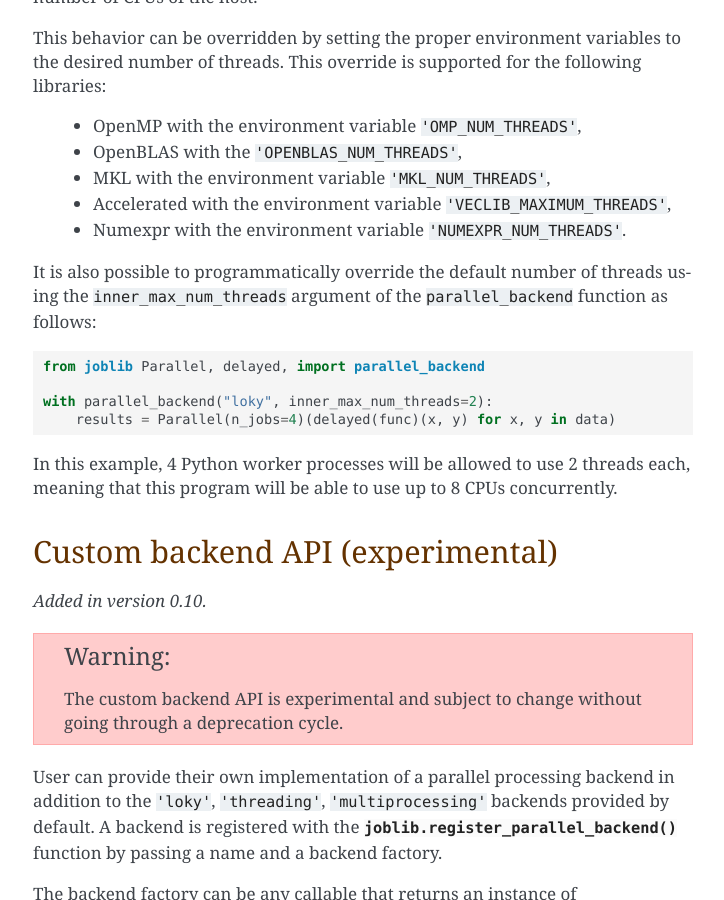
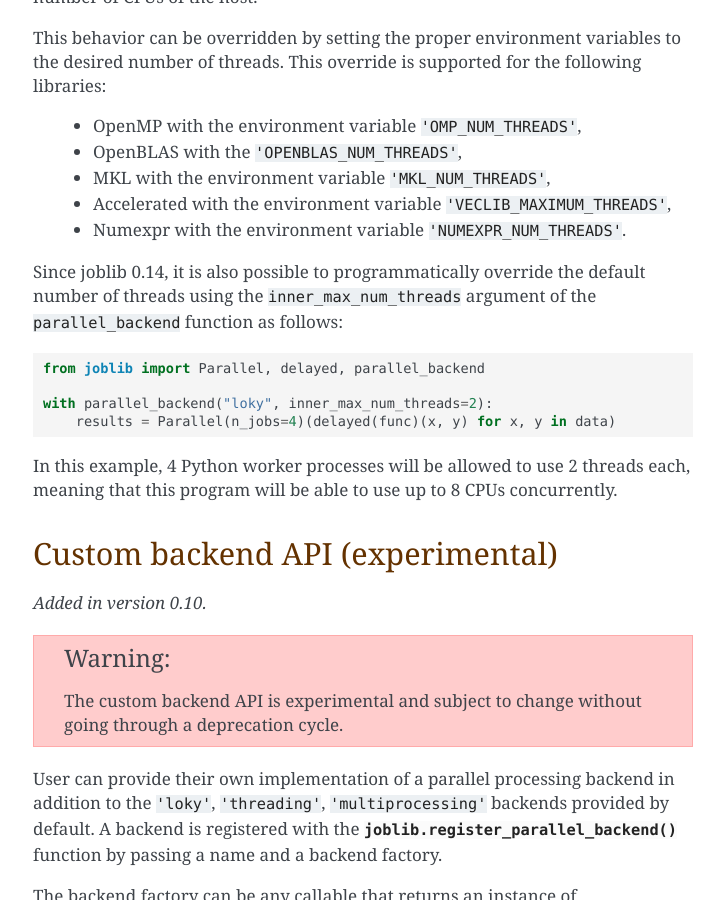
Before and after one commit to joblib/joblib, a Sphinx documentation site: the page built from doc/parallel.rst, in a window 1280 px wide and 900 px high, scrolled down 7548 px. Shown: the whole window, without its empty margins (387-1111 px from the left). Built offline with Sphinx 7.4.7, drawn with Linux system fonts in a browser that asks for light colours; formulas are drawn with MathJax 3; pages that are not in the unit, such as notebooks, are missing from menus.

Commit message:
DOC fix typo in documentation

```diff
--- a/doc/parallel.rst
+++ b/doc/parallel.rst
@@ -186,13 +186,13 @@ libraries:
     - Accelerated with the environment variable ``'VECLIB_MAXIMUM_THREADS'``,
     - Numexpr with the environment variable ``'NUMEXPR_NUM_THREADS'``.
 
-It is also possible to programmatically override the default number of threads
-using the ``inner_max_num_threads`` argument of the ``parallel_backend``
-function as follows:
+Since joblib 0.14, it is also possible to programmatically override the default
+number of threads using the ``inner_max_num_threads`` argument of the
+``parallel_backend`` function as follows:
 
 .. code-block:: python
 
-    from joblib Parallel, delayed, import parallel_backend
+    from joblib import Parallel, delayed, parallel_backend
 
     with parallel_backend("loky", inner_max_num_threads=2):
         results = Parallel(n_jobs=4)(delayed(func)(x, y) for x, y in data)
```
